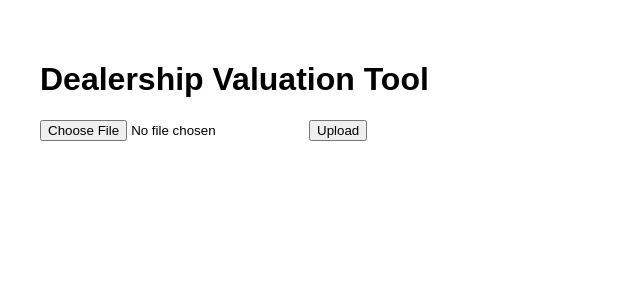
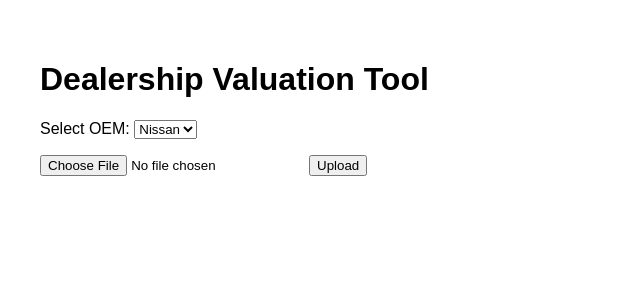
Before and after one commit to JMSPBS11/valuation-tool-frontend, a React (Vite) app: page / in a window 1280 px wide. Shown: the top 300 px of the page, without its empty margins (0-640 px from the left). Built offline with nearby package versions, Linux system fonts and the light colour scheme.

Commit message:
Add OEM dropdown and display field values after upload

```diff
--- a/src/components/App.jsx
+++ b/src/components/App.jsx
@@ -1,12 +1,17 @@
-
 import React, { useState } from 'react';
 
 const App = () => {
   const [selectedFile, setSelectedFile] = useState(null);
+  const [selectedOEM, setSelectedOEM] = useState('Nissan');
+  const [fields, setFields] = useState({});
   const [message, setMessage] = useState('');
 
   const handleFileChange = (e) => {
     setSelectedFile(e.target.files[0]);
+  };
+
+  const handleOEMChange = (e) => {
+    setSelectedOEM(e.target.value);
   };
 
   const handleUpload = async () => {
@@ -17,16 +22,17 @@ const App = () => {
 
     const formData = new FormData();
     formData.append('file', selectedFile);
+    formData.append('oem', selectedOEM);
 
     try {
       const response = await fetch('https://valuation-tool-backend.onrender.com/upload', {
         method: 'POST',
-        body: formData
+        body: formData,
       });
 
       const data = await response.json();
-      setMessage('Upload successful. Check console for response.');
-      console.log(data);
+      setMessage('Upload successful.');
+      setFields(data.data || {});
     } catch (err) {
       setMessage('Upload failed. Check backend status.');
     }
@@ -35,9 +41,34 @@ const App = () => {
   return (
     <div style={{ padding: '2rem', fontFamily: 'Arial' }}>
       <h1>Dealership Valuation Tool</h1>
-      <input type="file" onChange={handleFileChange} />
-      <button onClick={handleUpload} style={{ marginLeft: '1rem' }}>Upload</button>
-      <p>{message}</p>
+
+      <label>
+        Select OEM:&nbsp;
+        <select value={selectedOEM} onChange={handleOEMChange}>
+          <option value="Nissan">Nissan</option>
+          <option value="CDJR">CDJR</option>
+          <option value="GM">GM</option>
+          <option value="Ford">Ford</option>
+        </select>
+      </label>
+
+      <div style={{ marginTop: '1rem' }}>
+        <input type="file" onChange={handleFileChange} />
+        <button onClick={handleUpload} style={{ marginLeft: '1rem' }}>Upload</button>
+      </div>
+
+      <p style={{ marginTop: '1rem' }}>{message}</p>
+
+      {Object.keys(fields).length > 0 && (
+        <div style={{ marginTop: '2rem' }}>
+          <h3>Extracted Fields:</h3>
+          <ul>
+            {Object.entries(fields).map(([key, value]) => (
+              <li key={key}><strong>{key}:</strong> {value}</li>
+            ))}
+          </ul>
+        </div>
+      )}
     </div>
   );
 };
```
